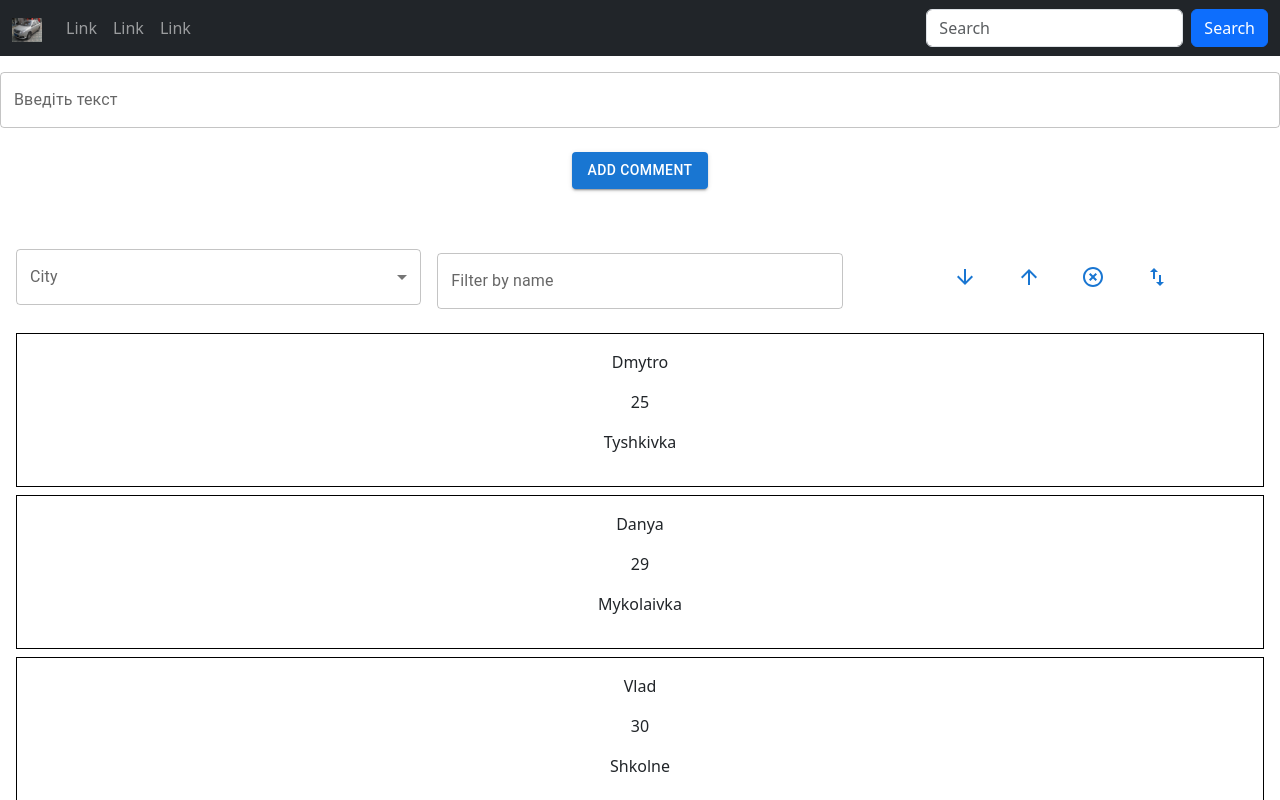
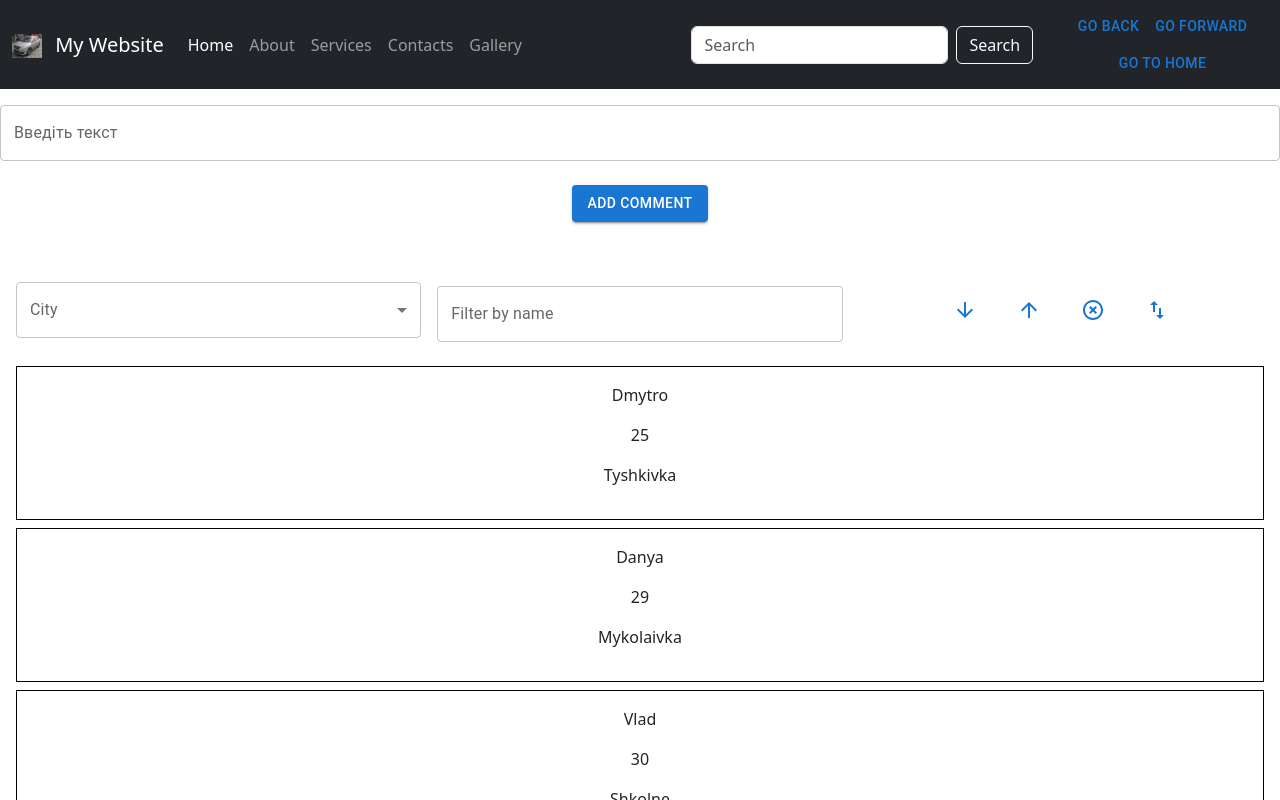
Before and after one commit to anastasiia-anastasieva/vite-project, a React (Vite) app: page / in a window 1280 px wide. Shown: the top 800 px of the page. Built offline with nearby package versions, Linux system fonts and the light colour scheme.

Commit message:
додана навігація

```diff
--- /dev/null
+++ b/src/components/NavHistory.jsx
@@ -0,0 +1,28 @@
+import { useNavigate  } from 'react-router-dom';
+import Button from '@mui/material/Button';
+
+function NavHistory() {
+    let history = useNavigate();
+
+    function handleGoBack() {
+        history(-1); // повертає користувача на попередню сторінку
+    }
+
+    function handleGoForward() {
+        history(1); // переводить користувача на наступну сторінку в історії
+    }
+
+    function handleGoToHome() {
+        history('/home'); // перенаправляє користувача на головну сторінку
+    }
+
+    return (
+        <div>
+            <Button onClick={handleGoBack}>Go Back</Button>
+            <Button onClick={handleGoForward}>Go Forward</Button>
+            <Button onClick={handleGoToHome}>Go to Home</Button>
+        </div>
+    );
+}
+
+export default NavHistory;
--- a/src/components/Navigation.jsx
+++ b/src/components/Navigation.jsx
@@ -1,35 +1,49 @@
 import DanyaGeelyMK from "../assets/geely.jpg";
+import { NavLink, Outlet } from "react-router-dom";
 import React from "react";
+import NavHistory from "./NavHistory.jsx";
+import "../main.css"; // Імпортуємо файли стилів для компонента Navigation
 
-function Navigation () {
+function Navigation() {
     return (
-        <nav className="navbar navbar-expand-sm navbar-dark bg-dark">
-            <div className="container-fluid">
-                <a className="navbar-brand" href="javascript:void(0)">
-                    <img src={DanyaGeelyMK} alt="Logo" width="30" height="24"/>
+        <nav className="navbar navbar-expand-lg navbar-dark bg-dark">
+            <div className="container">
+                <a className="navbar-brand" href="#">
+                    <img src={DanyaGeelyMK} alt="Logo" width="30" height="24" className="me-2"/> My Website
                 </a>
                 <button className="navbar-toggler" type="button" data-bs-toggle="collapse"
-                        data-bs-target="#mynavbar">
+                        data-bs-target="#navbarSupportedContent" aria-controls="navbarSupportedContent"
+                        aria-expanded="false" aria-label="Toggle navigation">
                     <span className="navbar-toggler-icon"></span>
                 </button>
-                <div className="collapse navbar-collapse" id="mynavbar">
-                    <ul className="navbar-nav me-auto">
+                <div className="collapse navbar-collapse" id="navbarSupportedContent">
+                    <ul className="navbar-nav me-auto mb-2 mb-lg-0">
                         <li className="nav-item">
-                            <a className="nav-link" href="javascript:void(0)">Link</a>
+                            <NavLink exact to="/" className="nav-link" activeClassName="active"
+                                     aria-current="page">Home</NavLink>
                         </li>
                         <li className="nav-item">
-                            <a className="nav-link" href="javascript:void(0)">Link</a>
+                            <NavLink to="/about" className="nav-link" activeClassName="active">About</NavLink>
                         </li>
                         <li className="nav-item">
-                            <a className="nav-link" href="javascript:void(0)">Link</a>
+                            <NavLink to="/services" className="nav-link" activeClassName="active">Services</NavLink>
+                        </li>
+                        <li className="nav-item">
+                            <NavLink to="/contacts" className="nav-link" activeClassName="active">Contacts</NavLink>
+                        </li>
+                        <li className="nav-item">
+                            <NavLink to="/gallery" className="nav-link" activeClassName="active">Gallery</NavLink>
                         </li>
                     </ul>
                     <form className="d-flex">
-                        <input className="form-control me-2" type="text" placeholder="Search"/>
-                        <button className="btn btn-primary" type="button">Search</button>
+                        <input className="form-control me-2" type="search" placeholder="Search"
+                               aria-label="Search"/>
+                        <button className="btn btn-outline-light" type="submit">Search</button>
                     </form>
                 </div>
             </div>
+            <Outlet />
+            <NavHistory />
         </nav>
     );
 }
```
